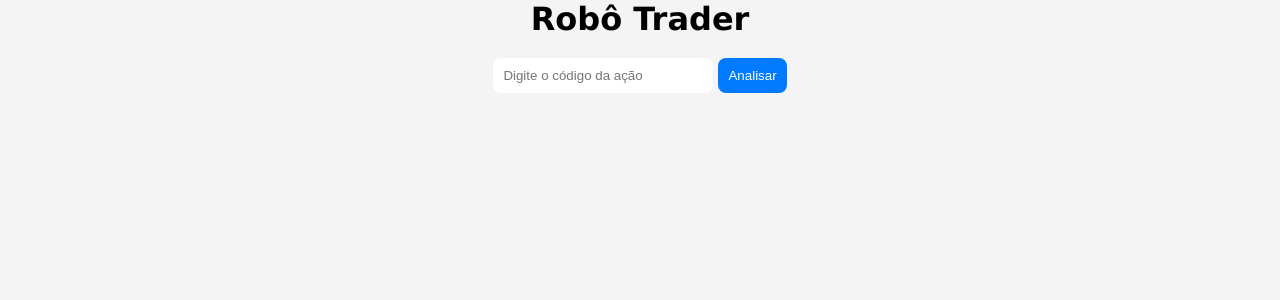
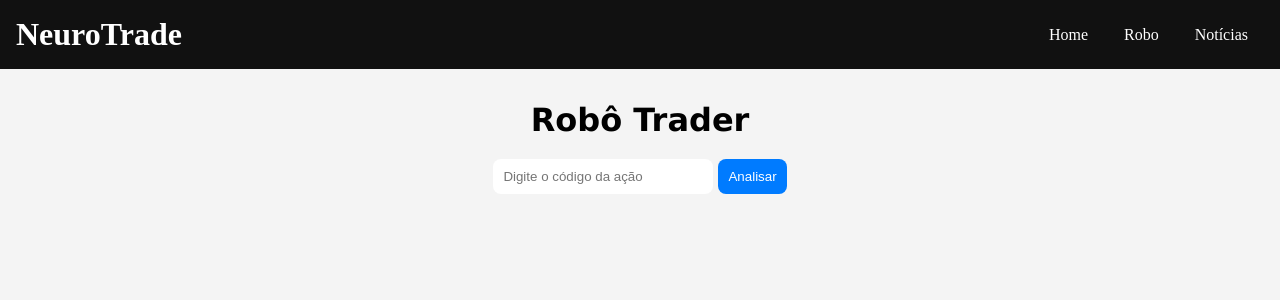
Before and after one commit to HugoBorrego/robo-trader, a Flask app: page / in a window 1280 px wide. Shown: the top 300 px of the page. Run offline with Flask 3, Linux system fonts and the light colour scheme.

Commit message:
Update/ Layout do Robo Trader

```diff
--- a/static/style.css
+++ b/static/style.css
@@ -7,6 +7,37 @@ body {
     font-family: Verdana, Geneva, Tahoma, sans-serif;
     text-align: center;
     background-color: #f4f4f4;
+}
+
+header {
+    display: flex;
+    justify-content: space-between;
+    margin: 0 auto;
+    align-items: center;
+    background: #111111;
+    color: #ffffff;
+    font-family: Jazz;
+    margin-bottom: 2rem;
+}
+
+header h1 {
+    margin: 1rem;
+}
+
+nav ul {
+    list-style: none;
+    padding: 1rem;
+    margin: 0;
+}
+
+nav ul li {
+    display: inline;
+    margin: 0 1rem;
+}
+
+nav ul li a {
+    color: #ffffff;
+    text-decoration: none;
 }
 
 form {
@@ -28,3 +59,10 @@ button {
     border-radius: 8px;
 
 }
+
+.grafico {
+    width: 50rem;
+    height: 30rem;
+    position: static;
+    margin-top: 2rem;
+}
--- a/templates/index.html
+++ b/templates/index.html
@@ -8,6 +8,19 @@
 
 </head>
 <body>
+
+    <header>
+        <div class="title">
+            <h1>NeuroTrade</h1>
+        </div>
+        <nav>
+            <ul>
+                <li><a href="#home">Home</a></li>
+                <li><a href="#robo">Robo</a></li>
+                <li><a href="#noticias">Notícias</a></li>
+            </ul>
+        </nav>
+    </header>
 
     <h1>Robô Trader</h1>
 
@@ -21,9 +34,14 @@
         <p>RSI: {{ analysis['RSI'] }}</p>
         <p>Média Móvel: {{ analysis['MediaMovel'] }}</p>
     {% endif %}
+
+    <div class="grafico">
     {% if chart %}
         <h2>Gráfico</h2>
         {{ chart|safe }}
     {% endif %}
+    </div>
+
+
 </body>
 </html>
```
